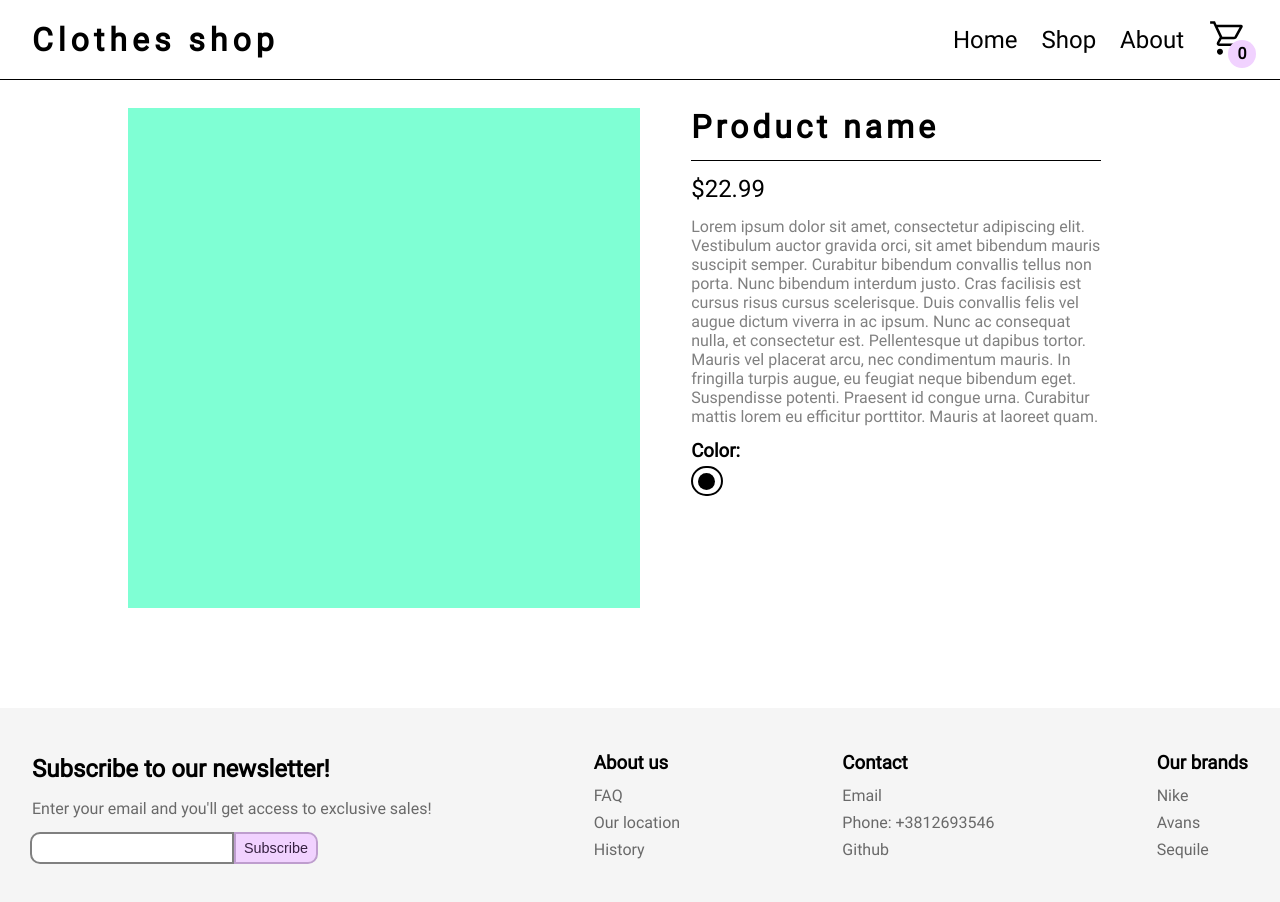
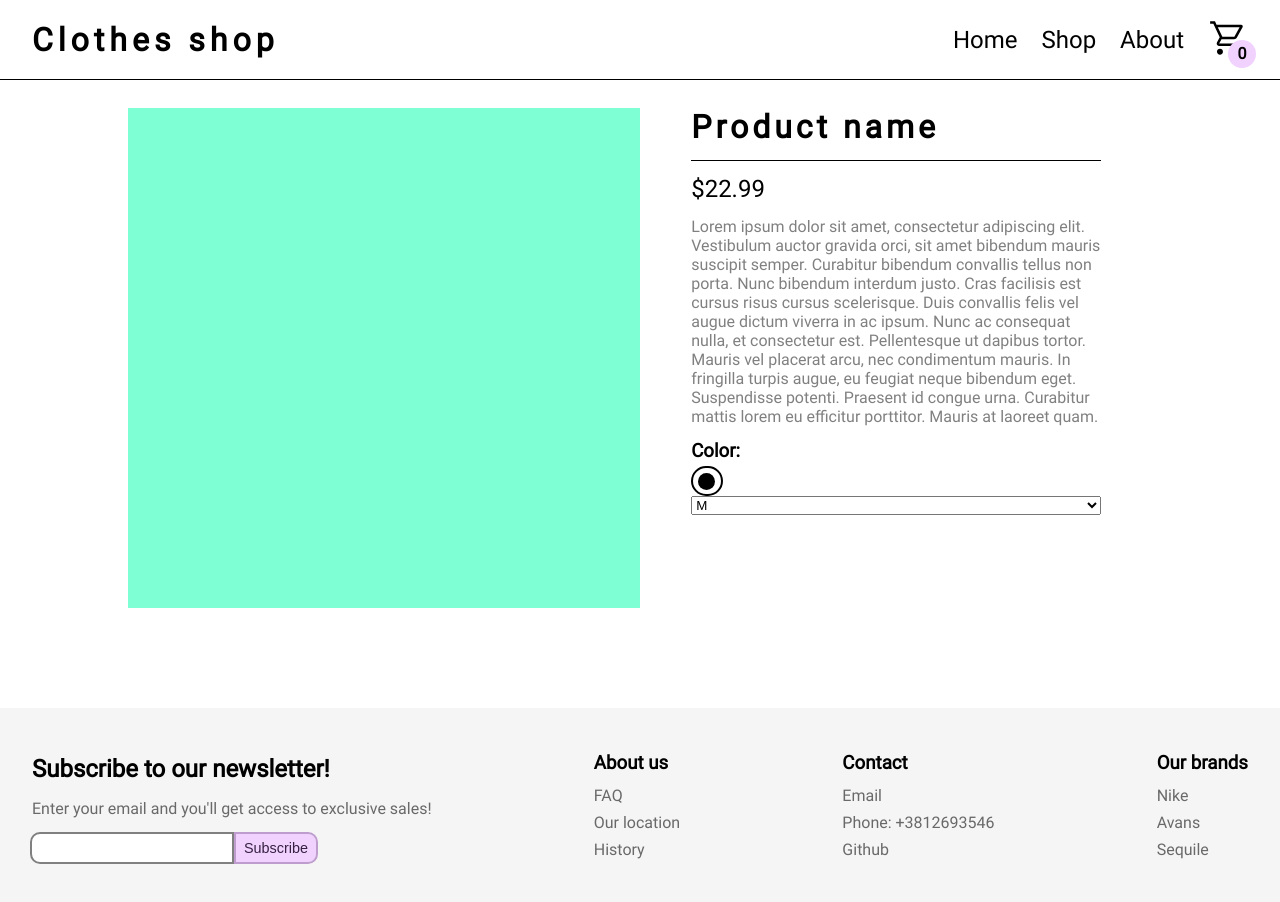
Before and after one commit to NexyusNex/Shopping-Cart, a React (Create React App) app: page /shopping-cart/pdp in a window 1280 px wide. Shown: the top 902 px of the page. Built offline with nearby package versions, Linux system fonts and the light colour scheme.

Commit message:
Added select with size options

```diff
--- a/src/components/pdp.js
+++ b/src/components/pdp.js
@@ -29,6 +29,13 @@ export default function Pdp(props) {
               <div></div>
             </div>
           </div>
+          <select>
+            <option>XS</option>
+            <option>S</option>
+            <option selected>M</option>
+            <option>L</option>
+            <option>XL</option>
+          </select>
         </div>
       </div>
       <Footer></Footer>
```
